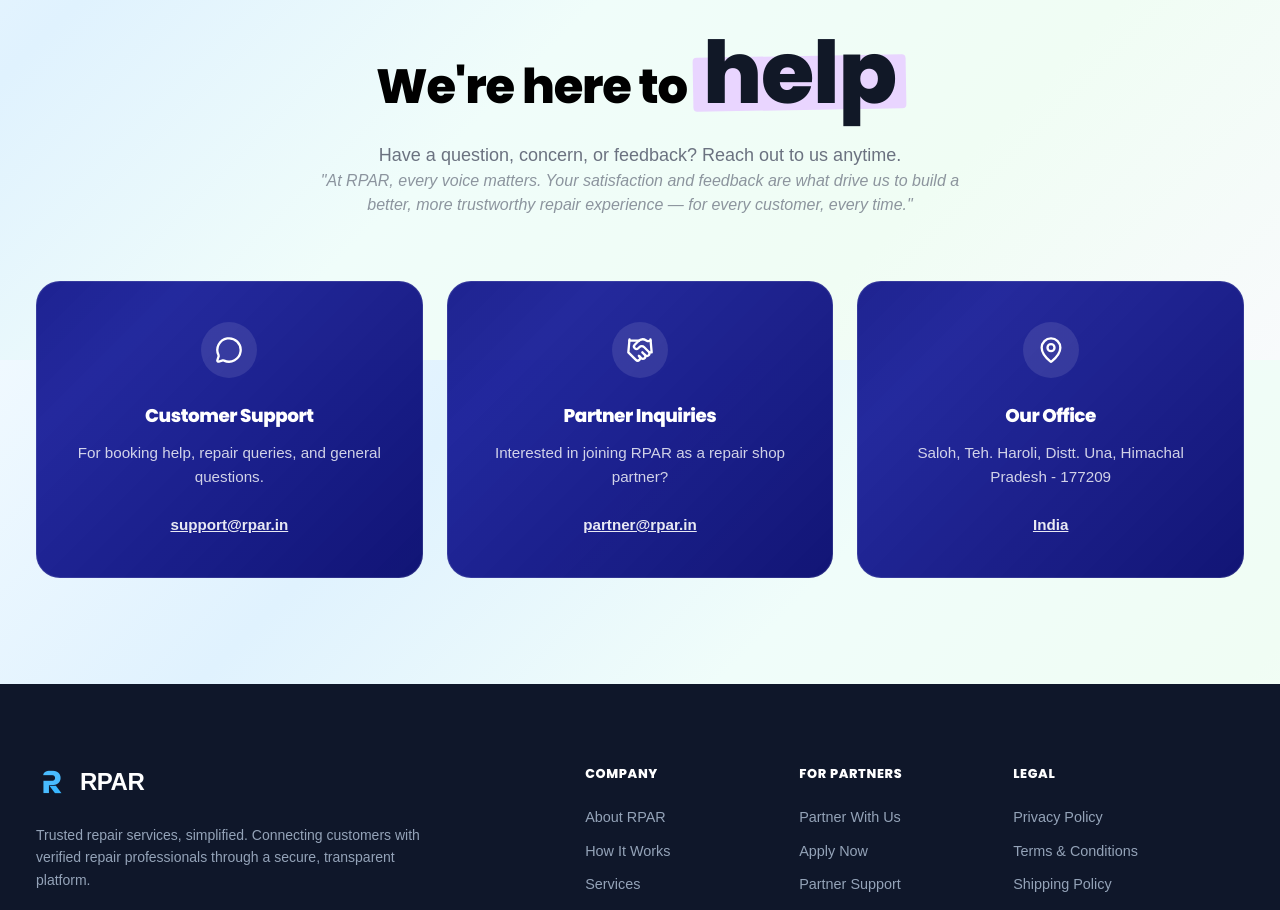
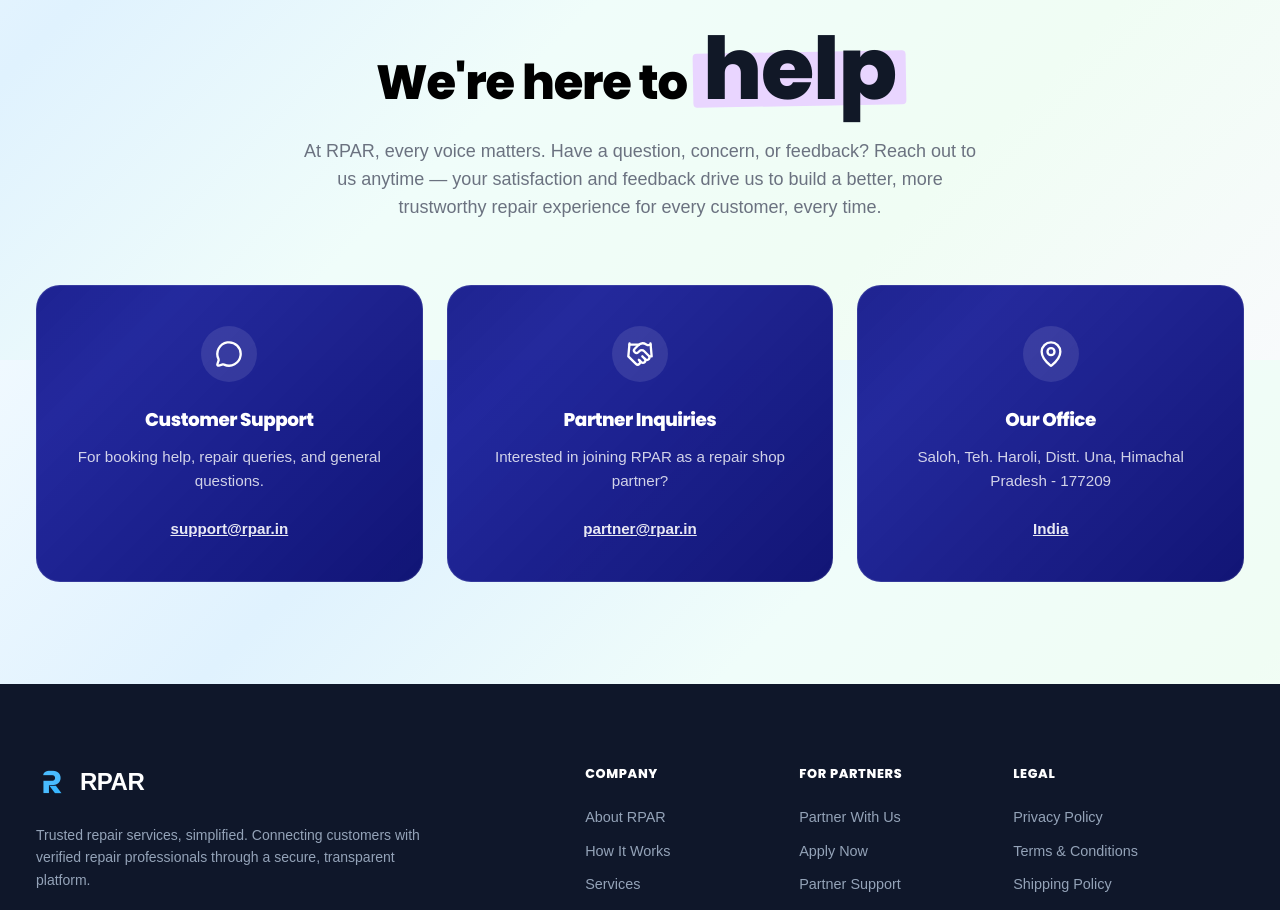
Before and after one commit to Saneajayy/rparwebb, a React (Vite) app: page / in a window 1280 px wide. Shown: the part 3640-4550 px from the top of the page. Built offline with nearby package versions, Linux system fonts and the light colour scheme; a web font is replaced by a local one.

Commit message:
content: merge Contact subtitle into one paragraph

```diff
--- a/src/pages/Contact.jsx
+++ b/src/pages/Contact.jsx
@@ -29,11 +29,8 @@
     <div className="contact-container max-w-7xl section">
       <div className="text-center mb-16 reveal">
         <h1 className="text-5xl font-bold mb-6">We're here to <span className="highlight">help</span></h1>
-        <p className="text-muted text-lg max-w-2xl mx-auto mb-4">
-          Have a question, concern, or feedback? Reach out to us anytime.
-        </p>
-        <p className="text-muted text-base max-w-2xl mx-auto" style={{ fontStyle: 'italic', opacity: 0.75 }}>
-          "At RPAR, every voice matters. Your satisfaction and feedback are what drive us to build a better, more trustworthy repair experience — for every customer, every time."
+        <p className="text-muted text-lg max-w-2xl mx-auto">
+          At RPAR, every voice matters. Have a question, concern, or feedback? Reach out to us anytime — your satisfaction and feedback drive us to build a better, more trustworthy repair experience for every customer, every time.
         </p>
       </div>
 
```
